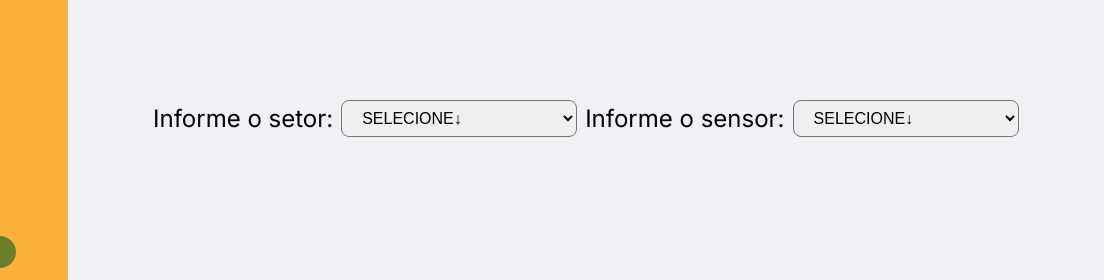
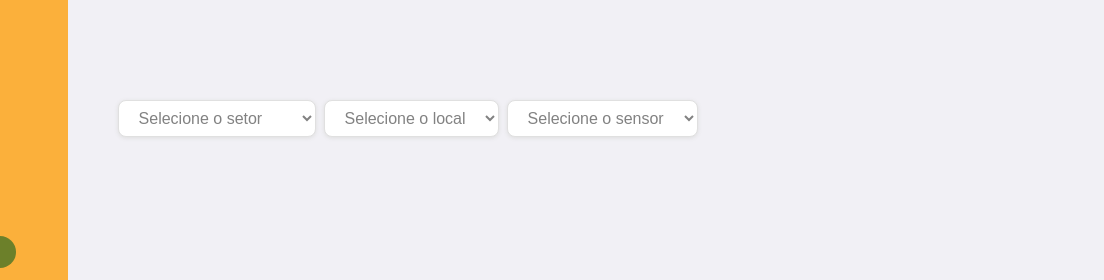
Before and after one commit to brunabmelo/Gibbon, a plain HTML site: page Projeto/Site-Gibbon/dashboard/dashboard.html in a window 1280 px wide. Shown: the top 280 px of the page, 176-1280 px from the left. Drawn offline with nearby package versions, Linux system fonts and the light colour scheme.

Commit message:
atualização nos estilos dos selects

```diff
--- a/Projeto/Site-Gibbon/css/styleDashboard.css
+++ b/Projeto/Site-Gibbon/css/styleDashboard.css
@@ -241,7 +241,6 @@ main {
     height: 100%;
     display: flex;
     flex-direction: column;
-    align-items: center;
     padding: 100px 50px 0 50px;
 }
 
@@ -256,6 +255,10 @@ main {
     font-size: 20px;
     padding: 8px 16px;
     border-radius: 8px;
+    border: 1px solid #E0E0E0;
+    color: #828282;
+    background-color: #fff;
+    box-shadow: 0 1px 4px #ddd;
 }
 
 .graficos {
--- a/Projeto/Site-Gibbon/dashboard/dashboard.html
+++ b/Projeto/Site-Gibbon/dashboard/dashboard.html
@@ -44,25 +44,24 @@
         <section class="dashboard-container">
 
             <div class="seletores">
-                Informe o setor:
                 <select id="sltsetor" onchange="atualizarGraficos()">
-                    <option value="">SELECIONE↓</option>
-                    <option value="1s">PRODUÇÃO DE MUDAS</option>
-                    <option value="2s">FASE VEGETATIVA</option>
-                    <option value="3s">FASE REPRODUTIVA</option>
-                    <option value="4s">FASE DE MATURAÇÃO</option>
+                    <option value="">Selecione o setor</option>
+                    <option value="1s">Produção de mudas</option>
+                    <option value="2s">Fase vegetativa</option>
+                    <option value="3s">Fase reprodutiva</option>
+                    <option value="4s">Fase de maturação</option>
                 </select>
-                Informe o sensor:
+                <select id="sltlocal" onchange="atualizarGraficos()">
+                    <option value="">Selecione o local</option>
+                    <option value="1sn">Inferior</option>
+                    <option value="2sn">Superior</option>
+                </select>
                 <select id="sltsensor" onchange="atualizarGraficos()">
-                    <option value="">SELECIONE↓</option>
-                    <option value="1sn">SENSOR A INFERIOR</option>
-                    <option value="2sn">SENSOR A SUPERIOR</option>
-                    <option value="3sn">SENSOR B INFERIOR</option>
-                    <option value="4sn">SENSOR B SUPERIOR</option>
-                    <option value="5sn">SENSOR C INFERIOR</option>
-                    <option value="6sn">SENSOR C SUPERIOR</option>
-                    <option value="7sn">SENSOR D INFERIOR</option>
-                    <option value="8sn">SENSOR D SUPERIOR</option>
+                    <option value="">Selecione o sensor</option>
+                    <option value="1sn">Sensor A</option>
+                    <option value="2sn">Sensor B</option>
+                    <option value="3sn">Sensor C</option>
+                    <option value="4sn">Sensor D</option>
                 </select>
             </div>
 
```
